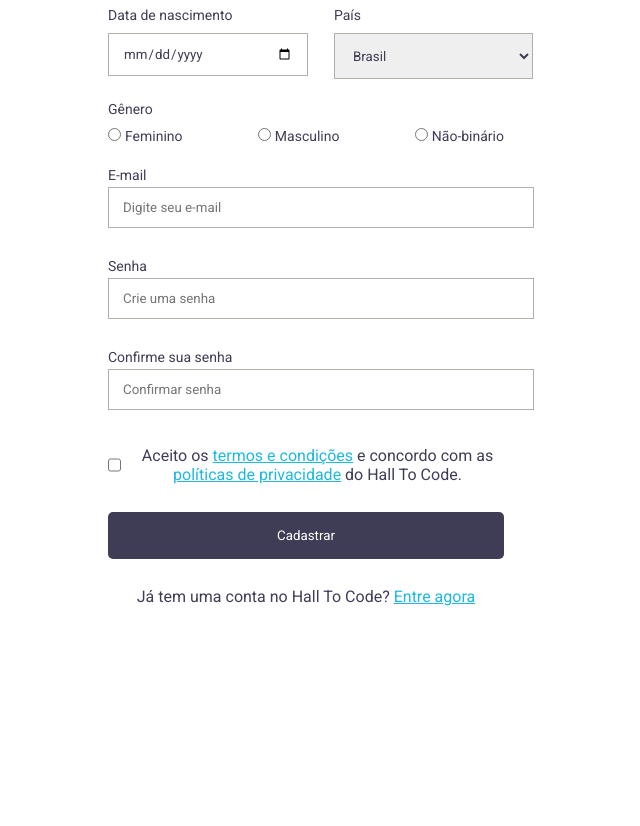
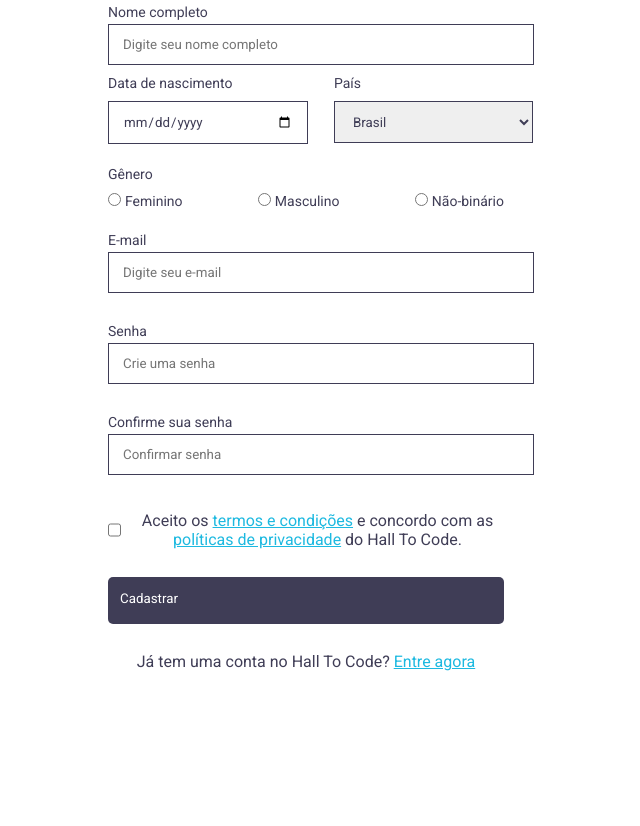
Before and after one commit to analauratvrs/cadastro-html, a plain HTML site: page index.html in a window 1280 px wide. Shown: the part 151-977 px from the top of the page, without its empty margins (334-974 px from the left). Before the commit the page ends 800 px from the top, so only its background shows below. Drawn offline with Linux system fonts and the light colour scheme.

Commit message:
atualizaçao

```diff
--- a/index.html
+++ b/index.html
@@ -75,7 +75,7 @@
                 <p>Aceito os <a href="#">termos e condições</a> e concordo com as <a href="#">políticas de
                         privacidade</a> do Hall To Code.</p>
             </div>
-            <div>
+            <div id="botao">
                 <button>Cadastrar</button>
             </div>
             <text>Já tem uma conta no Hall To Code? <a href="#">Entre agora</a></text>
--- a/styles.css
+++ b/styles.css
@@ -18,6 +18,7 @@ body {
     align-items: center;
     max-width: 396px;
     width: 100%;
+    margin-top: 68px;
 }
 
 .title {
@@ -43,7 +44,7 @@ body {
 
 #country-input {
     width: 199px;
-    height: 46px;
+    height: 42px;
     margin-top: 9px;
 }
 
@@ -52,7 +53,6 @@ body {
     flex-direction: column;
     width: 396px;
     height: 47px;
-
     margin-bottom: 22px;
     margin-top: 22px;
 }
@@ -64,7 +64,7 @@ body {
 
 .input-field, select {
     width: 100%;
-    border: 1px solid #ABB3A8;
+    border: 1px solid;
 
     padding: 12px 14px;
     outline: none;
@@ -112,7 +112,16 @@ button {
     border-radius: 5px;
     padding: 14px 12px;
     margin-bottom: 28px;
+    text-align: center;
+    display: flex;
+    flex-direction: column;
 }
 
+#botao {
+    text-align: center;
+}
 
+text {
+    margin-bottom: 174px;
+}
 /* id's se estilizam com # */
```
